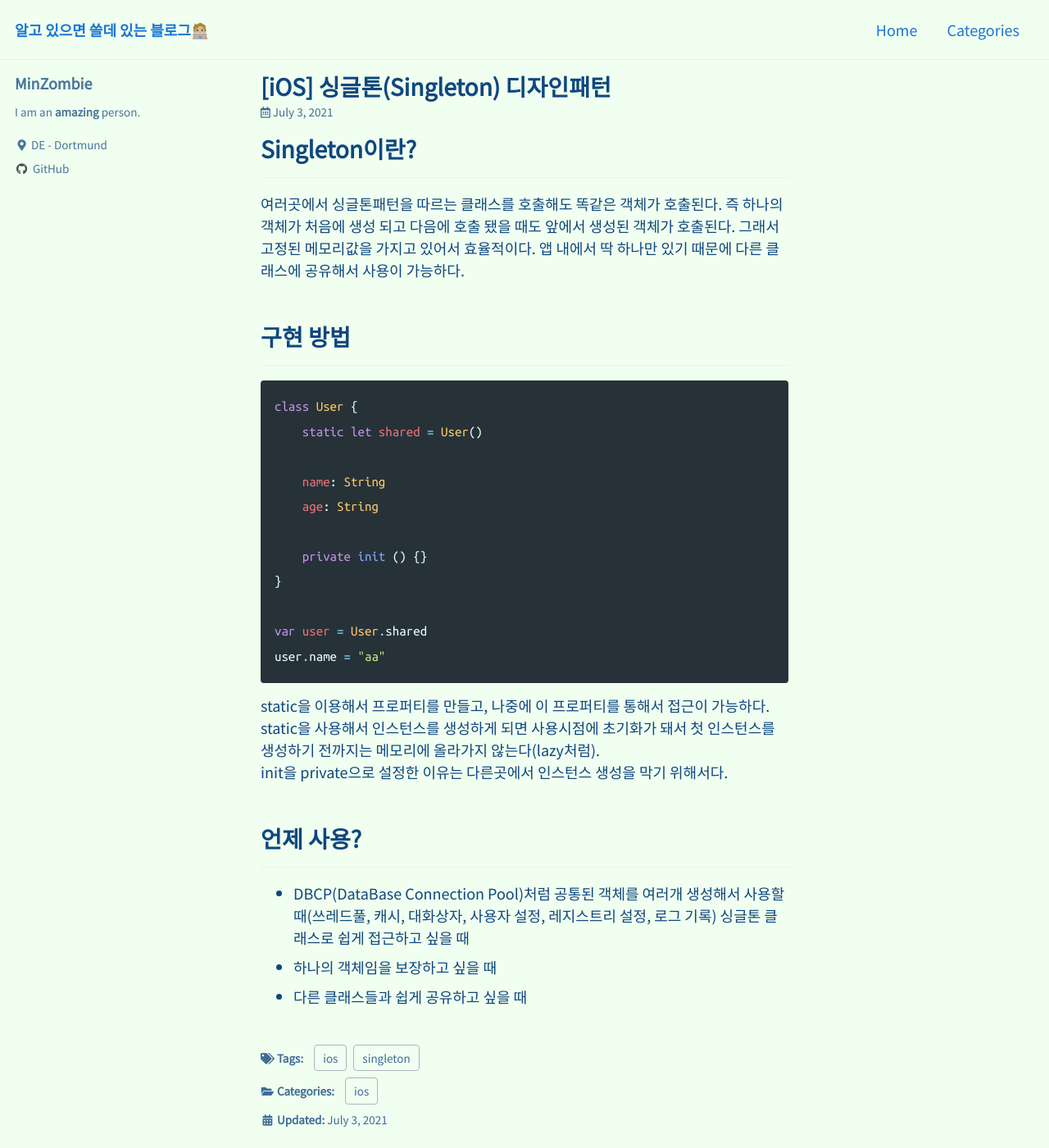
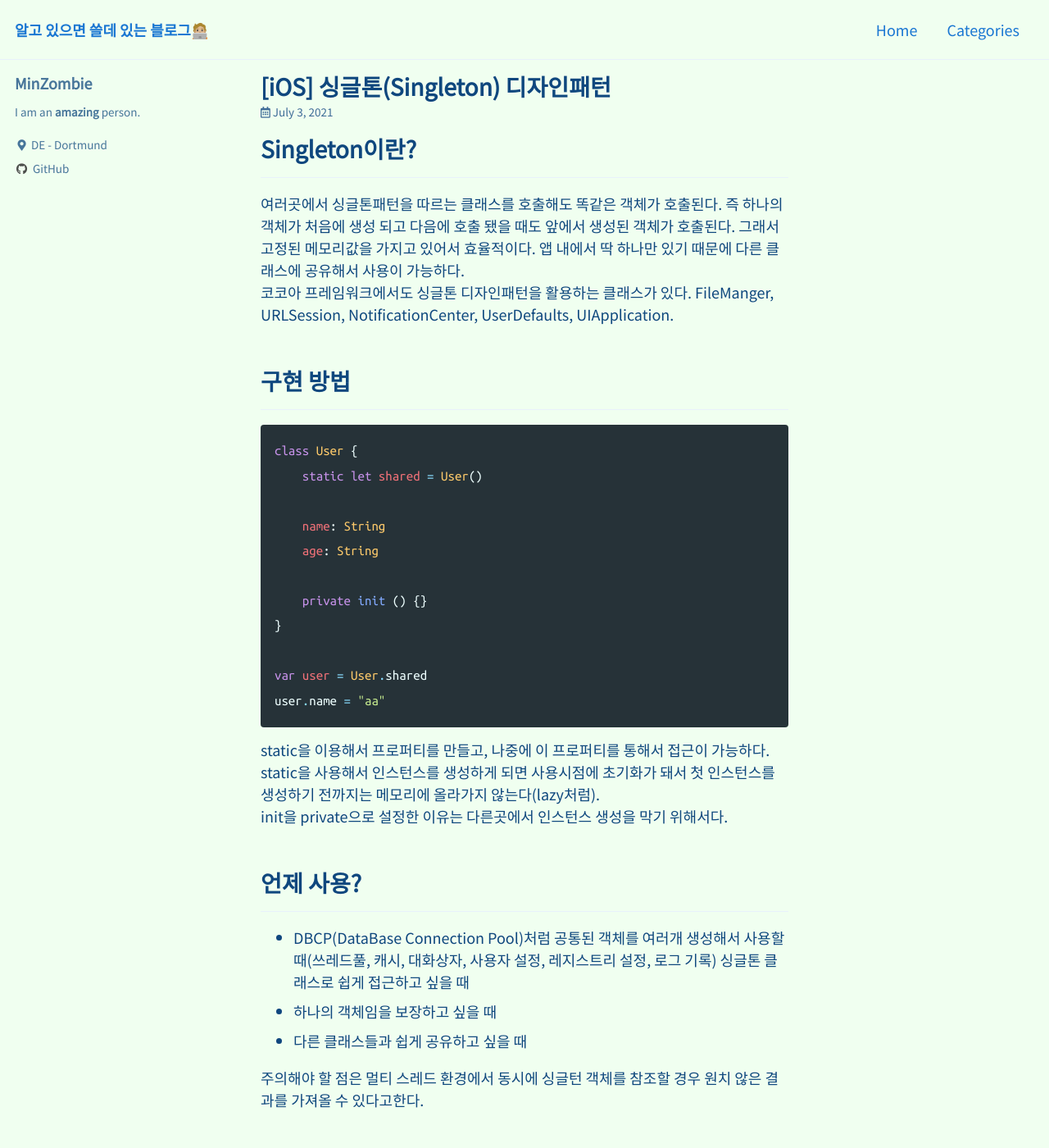
Before and after one commit to MinZombie/MinZombie.github.io, a Jekyll site: the page built from _posts/ios/2021-07-03-singleton.md, in a window 1280 px wide and 1400 px high. Shown: the whole window at 82% size. Built offline with Jekyll 4.4.1, drawn with Linux system fonts in a browser that asks for light colours; cached includes are drawn as plain includes.

Commit message:
[Docs] Fix typo and add contents in ios/singleton.md

```diff
--- a/_posts/ios/2021-07-03-singleton.md
+++ b/_posts/ios/2021-07-03-singleton.md
@@ -1,6 +1,6 @@
 ---
 title: "[iOS] 싱글톤(Singleton) 디자인패턴"
-excerpt: "싱글톤 구현, 장단점"
+excerpt: "싱글톤 구현, 언제 사용할까?"
 
 categories:
   - ios
@@ -12,6 +12,9 @@ tags:
 # Singleton이란?
 ***
 여러곳에서 싱글톤패턴을 따르는 클래스를 호출해도 똑같은 객체가 호출된다. 즉 하나의 객체가 처음에 생성 되고 다음에 호출 됐을 때도 앞에서 생성된 객체가 호출된다. 그래서 고정된 메모리값을 가지고 있어서 효율적이다. 앱 내에서 딱 하나만 있기 때문에 다른 클래스에 공유해서 사용이 가능하다.
+<br>
+코코아 프레임워크에서도 싱글톤 디자인패턴을 활용하는 클래스가 있다.
+FileManger, URLSession, NotificationCenter, UserDefaults, UIApplication.
 <br>
 <br>
 
@@ -41,3 +44,5 @@ init을 private으로 설정한 이유는 다른곳에서 인스턴스 생성을
 - DBCP(DataBase Connection Pool)처럼 공통된 객체를 여러개 생성해서 사용할 때(쓰레드풀, 캐시, 대화상자, 사용자 설정, 레지스트리 설정, 로그 기록) 싱글톤 클래스로 쉽게 접근하고 싶을 때
 - 하나의 객체임을 보장하고 싶을 때
 - 다른 클래스들과 쉽게 공유하고 싶을 때
+
+주의해야 할 점은 멀티 스레드 환경에서 동시에 싱글턴 객체를 참조할 경우 원치 않은 결과를 가져올 수 있다고한다.
```
